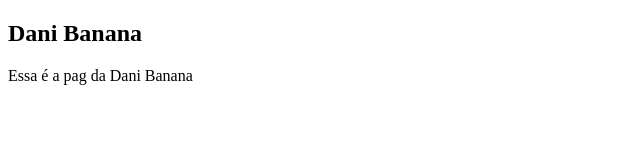
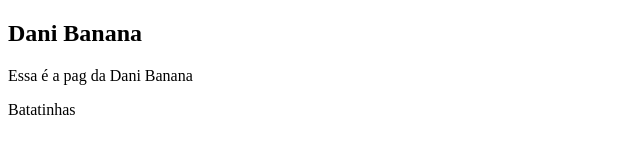
Before and after one commit to dagoen22/htmldani, a plain HTML site: page index.html in a window 1280 px wide. Shown: the full height of the page, 0-640 px from the left. Drawn offline with Linux system fonts and the light colour scheme.

Commit message:
Colocando um novo P

```diff
--- a/index.html
+++ b/index.html
@@ -10,6 +10,7 @@
     <div class="titulo">
         <h2>Dani Banana</h2>
         <p>Essa é a pag da Dani Banana</p>
+        <p>Batatinhas</p>
     </div>
 </body>
 </html>
```
